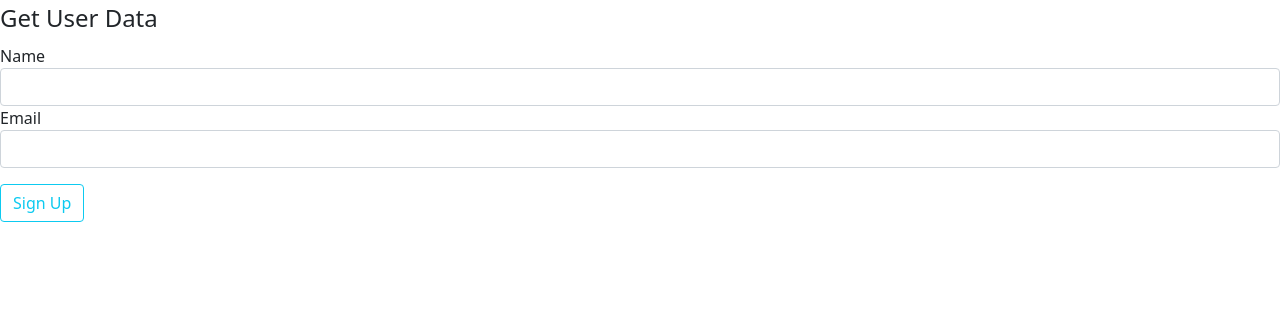
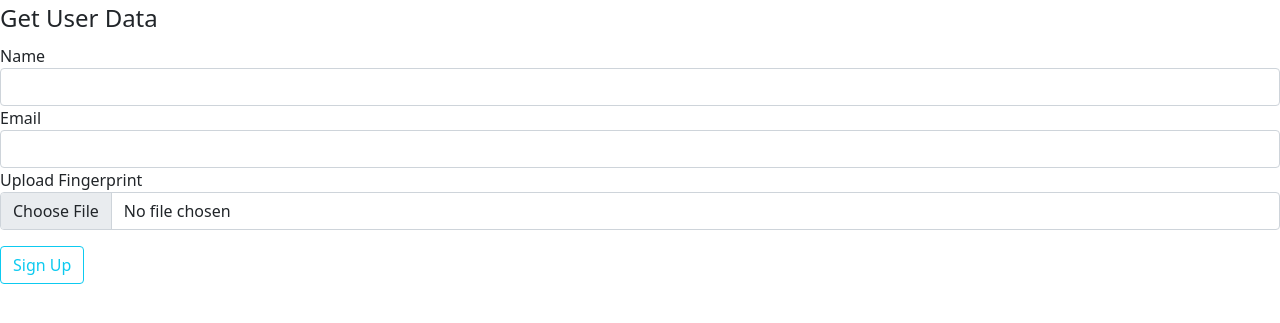
Before and after one commit to navyasraj02/BioVault, a Flask app: page /get_user_data in a window 1280 px wide. Shown: the top 323 px of the page. Run offline with Flask 3, Linux system fonts and the light colour scheme.

Commit message:
modified routes.py

```diff
--- a/application/__init__.py
+++ b/application/__init__.py
@@ -4,6 +4,8 @@ from flask_pymongo import PyMongo
 app = Flask(__name__)
 app.config["SECRET_KEY"] = "db24c608640f5034b30b8e1e1eb5618ed0ffdbf5"
 app.config["MONGO_URI"] = "mongodb+srv://donajohn31:Progband@cluster1.u0j3wol.mongodb.net/biovault?retryWrites=true&w=majority"
+ALLOWED_EXTENSIONS = {'png', 'jpg', 'jpeg'}
+app.config['UPLOAD_FOLDER'] = 'sample'
 
 # mongodb database
 mongodb_client = PyMongo(app)
--- a/application/forms.py
+++ b/application/forms.py
@@ -1,8 +1,9 @@
 from flask_wtf import FlaskForm
-from wtforms import validators, StringField, TextAreaField, SelectField, SubmitField
-from wtforms.validators import DataRequired
+from wtforms import validators,FileField, StringField, SubmitField
+from wtforms.validators import DataRequired, InputRequired, Email
 
 class UserData(FlaskForm):
     name = StringField('Name', [validators.DataRequired()])
     email = StringField('Email', [validators.DataRequired(), validators.Email()])
+    fimg = FileField("Upload Fingerprint",[validators.InputRequired()] )
     submit = SubmitField("Sign Up")
--- a/application/routes.py
+++ b/application/routes.py
@@ -1,6 +1,8 @@
 from application import app
 from flask import render_template, request, redirect, flash, url_for
-
+import os
+from PIL import Image
+from werkzeug.utils import secure_filename
 from bson import ObjectId
 
 from .forms import UserData
@@ -15,16 +17,29 @@ def index():
 def get_user_data():
     if request.method== "POST":
         form = UserData(request.form)
-        user_name = form.name.data
-        user_email = form.email.data
 
-        db.regUser.insert_one({
-            "name" : user_name,
-            "email" : user_email
-        })
+        # print(form.errors)
+        # print(form.validate_on_submit())
 
-        flash("Sign Up Successful","success")
-        return redirect("/")
+        if 'fimg' in request.files and form.validate_on_submit():
+            print("hello")
+            user_fimg = request.files['fimg']
+            user_name = form.name.data
+            user_email = form.email.data
+
+            filename = secure_filename(user_fimg.filename)
+            userFile = os.path.join("sample", filename)
+            s = user_fimg.save(os.path.join(os.path.abspath(os.path.dirname(__file__)),app.config['UPLOAD_FOLDER'], filename))
+            print("File saved successfully:", userFile)
+
+            db.regUser.insert_one({
+                "name" : user_name,
+                "email" : user_email
+
+            })
+
+            flash("Sign Up Successful","success")
+            return redirect("/")
     else:
         form = UserData()
     return render_template("get_user_data.html",form = form)
--- a/application/templates/get_user_data.html
+++ b/application/templates/get_user_data.html
@@ -14,7 +14,7 @@
 
 <body>
     <div>
-        <form action="" method="post">
+        <form action="/get_user_data" method="POST" enctype='multipart/form-data'>
             {{ form.csrf_token() }}
 
             <!-- NAME FIELD -->
@@ -51,6 +51,21 @@
 
                 </div>
 
+                <!-- FINGERPRINT FIELD -->
+                <div class="form-group">
+                    {{ form.fimg.label(class="form-control-label") }}
+                    {% if form.fimg.errors %}
+                    {{ form.fimg(class="form-control is-invalid") }}
+                    {% for error in form.fimg.errors %}
+                    <div class="invalid-feedback">
+                        <span>{{ error }}</span>
+                    </div>
+                    {% endfor %}
+                    {% else %}
+                    {{ form.fimg(class="form-control") }}
+                    {% endif %}
+
+                </div>
                 <!-- SUBMIT BUTTON -->
                 <div class="form-group">
                     {{ form.submit(class="btn btn-outline-info mt-3") }}
```
